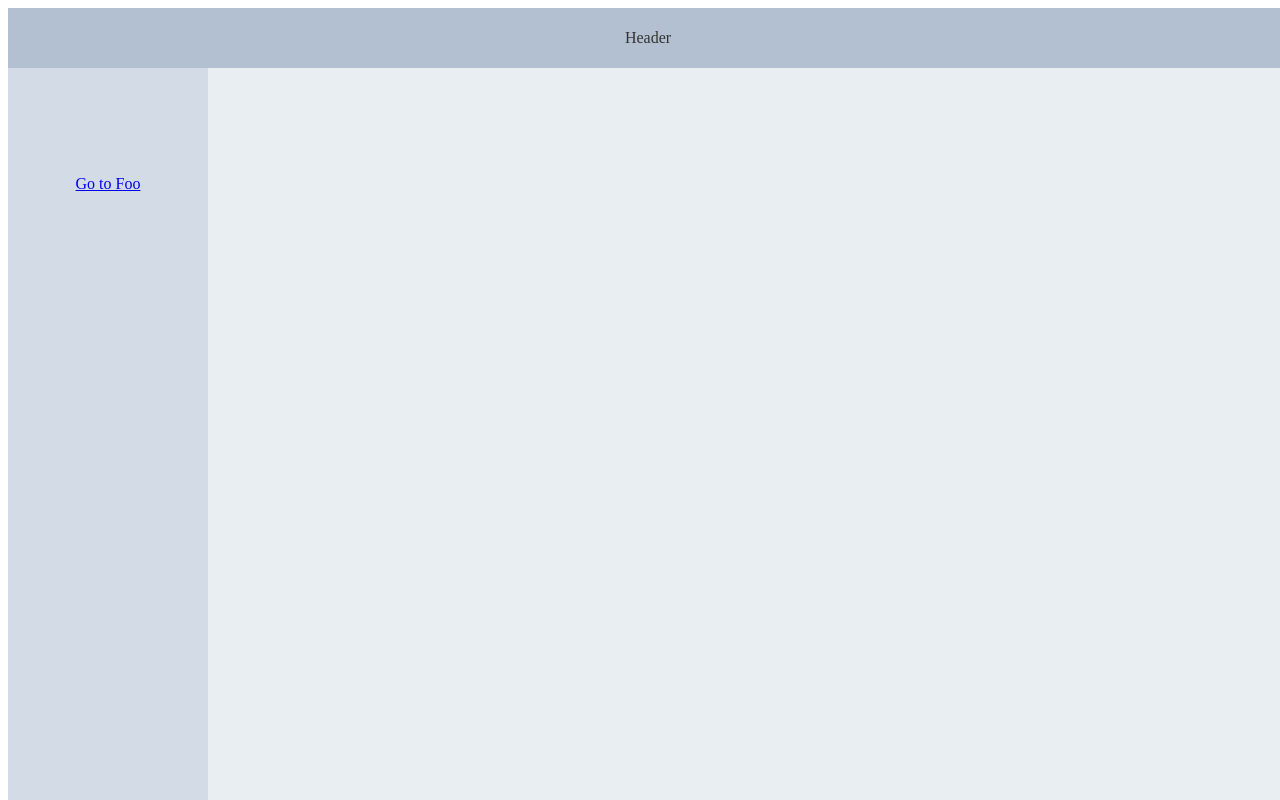
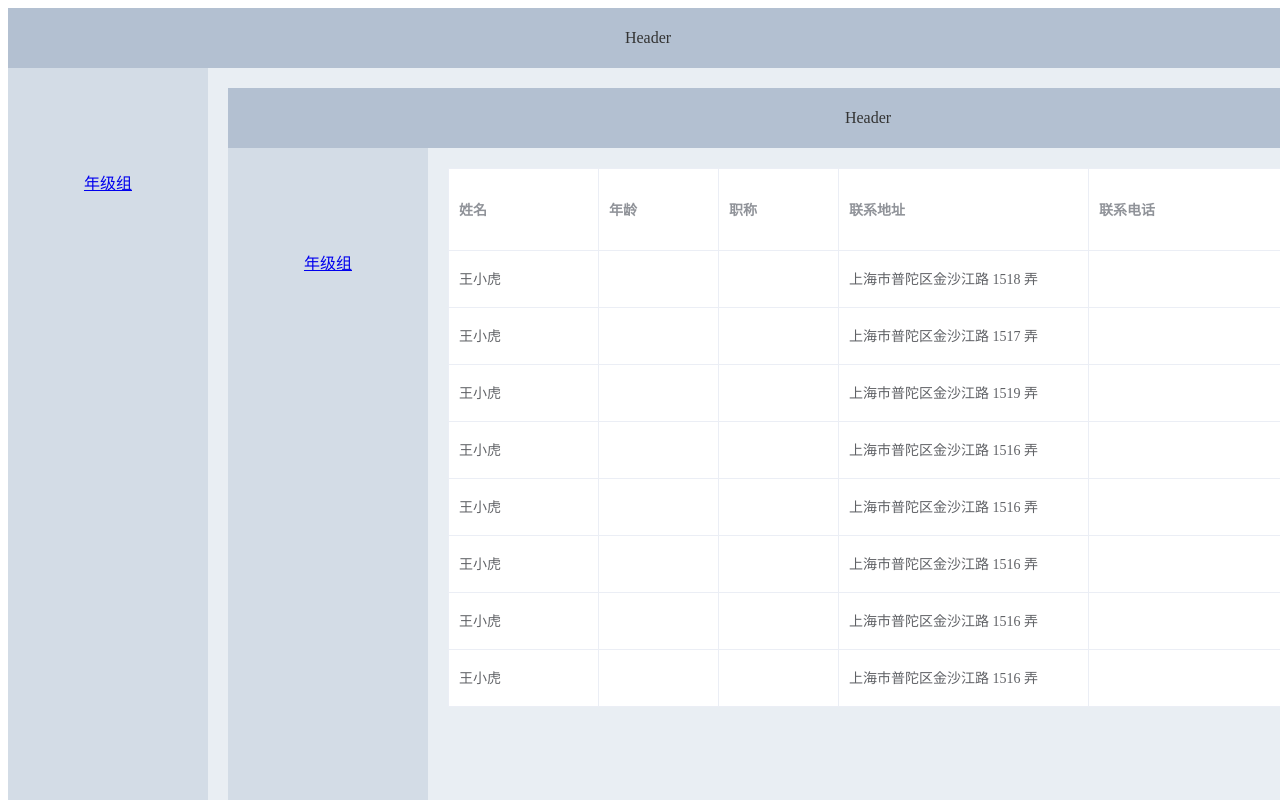
Before and after one commit to xian1989717/school-messager-website, a Vue app: page /gradeGroup#/ in a window 1280 px wide. Built offline with nearby package versions, Linux system fonts and the light colour scheme.

Commit message:
提交代码

```diff
--- a/public/index.html
+++ b/public/index.html
@@ -6,7 +6,7 @@
   <meta http-equiv="X-UA-Compatible" content="IE=edge">
   <meta name="viewport" content="width=device-width,initial-scale=1.0">
   <link rel="icon" href="<%= BASE_URL %>favicon.ico">
-  <title><%= htmlWebpackPlugin.options.title %></title>
+  <title>学校管理系统</title>
   <style>
     html,
     body {
@@ -28,7 +28,6 @@
       Please enable it to continue.</strong>
   </noscript>
   <div id="app"></div>
-  <!-- built files will be auto injected -->
 </body>
 
 </html>
--- a/src/App.vue
+++ b/src/App.vue
@@ -6,8 +6,8 @@
     <el-container>
       <el-aside width="200px">
         <p>
-          <router-link to="/home">
-            Go to Foo
+          <router-link to="/gradeGroup">
+            年级组
           </router-link>
         </p>
       </el-aside>
--- a/src/components/Home.vue
+++ b/src/components/grade-group/detail.vue
@@ -1,5 +1,5 @@
 <template>
   <div>
-    123145
+    1234
   </div>
 </template>
--- /dev/null
+++ b/src/components/grade-group/index.vue
@@ -0,0 +1,150 @@
+<template>
+  <div>
+    <el-table
+      :data="tableData"
+      border
+      style="width: 100%">
+      <el-table-column
+        fixed
+        prop="name"
+        label="姓名"
+        width="150">
+      </el-table-column>
+      <el-table-column
+        prop="age"
+        label="年龄"
+        width="120">
+      </el-table-column>
+      <el-table-column
+        prop="rank"
+        label="职称"
+        width="120">
+      </el-table-column>
+      <el-table-column
+        prop="address"
+        label="联系地址"
+        width="250">
+      </el-table-column>
+      <el-table-column
+        prop="phoneNumber"
+        label="联系电话"
+        width="300">
+      </el-table-column>
+      <el-table-column
+        prop="emergencyConPerson"
+        label="紧急联络人"
+        width="300">
+      </el-table-column>
+      <el-table-column
+        prop="isHeadmaster"
+        label="是否班主任"
+        width="120">
+      </el-table-column>
+      <el-table-column
+        prop="subject"
+        label="所任学科"
+        width="120">
+      </el-table-column>
+      <el-table-column
+        prop="partyMember"
+        label="是否党员"
+        width="120">
+      </el-table-column>
+      <el-table-column
+        prop="remark"
+        label="备注"
+        width="120">
+      </el-table-column>
+      <el-table-column
+        fixed="right"
+        label="操作"
+        width="100">
+        <template slot-scope="scope">
+          <el-button @click="jumpDetail(scope.row)" type="text" size="small">查看</el-button>
+          <el-button type="text" size="small">删除</el-button>
+        </template>
+      </el-table-column>
+    </el-table>
+  </div>
+</template>
+
+<script>
+  export default {
+    methods: {
+      jumpDetail (row) {
+        this.$router.push({ path: '/detail', params: row })
+      }
+    },
+
+    data () {
+      return {
+        tableData: [{
+          date: '2016-05-02',
+          name: '王小虎',
+          province: '上海',
+          city: '普陀区',
+          address: '上海市普陀区金沙江路 1518 弄',
+          zip: 200333
+        }, {
+          date: '2016-05-04',
+          name: '王小虎',
+          province: '上海',
+          city: '普陀区',
+          address: '上海市普陀区金沙江路 1517 弄',
+          zip: 200333
+        }, {
+          date: '2016-05-01',
+          name: '王小虎',
+          province: '上海',
+          city: '普陀区',
+          address: '上海市普陀区金沙江路 1519 弄',
+          zip: 200333
+        }, {
+          date: '2016-05-03',
+          name: '王小虎',
+          province: '上海',
+          city: '普陀区',
+          address: '上海市普陀区金沙江路 1516 弄',
+          zip: 200333
+        }, {
+          date: '2016-05-03',
+          name: '王小虎',
+          province: '上海',
+          city: '普陀区',
+          address: '上海市普陀区金沙江路 1516 弄',
+          zip: 200333
+        }, {
+          date: '2016-05-03',
+          name: '王小虎',
+          province: '上海',
+          city: '普陀区',
+          address: '上海市普陀区金沙江路 1516 弄',
+          zip: 200333
+        }, {
+          date: '2016-05-03',
+          name: '王小虎',
+          province: '上海',
+          city: '普陀区',
+          address: '上海市普陀区金沙江路 1516 弄',
+          zip: 200333
+        }, {
+          date: '2016-05-03',
+          name: '王小虎',
+          province: '上海',
+          city: '普陀区',
+          address: '上海市普陀区金沙江路 1516 弄',
+          zip: 200333
+        }]
+      }
+    }
+  }
+</script>
+
+<style>
+  .el-main {
+    background-color: #e9eef3;
+    color: #333;
+    /* text-align: center; */
+    line-height: 57px !important;
+  }
+</style>
--- a/src/router/index.js
+++ b/src/router/index.js
@@ -4,11 +4,21 @@ import Router from 'vue-router'
 Vue.use(Router)
 
 export default new Router({
+  mode: 'history',
   routes: [
     {
-      path: '/home',
-      component: resolve => require(['../components/Home.vue'], resolve),
-      meta: { title: '主页' }
+      path: '/',
+      redirect: '/gradeGroup'
+    },
+    {
+      path: '/',
+      component: resolve => require(['../App.vue'], resolve),
+      children: [
+        {
+          path: 'gradeGroup',
+          component: resolve => require(['../components/grade-group/index.vue'], resolve)
+        }
+      ]
     }
   ]
 })
```
Also changed, not shown: 2 other files (tests, documents, lock files or other folders).
